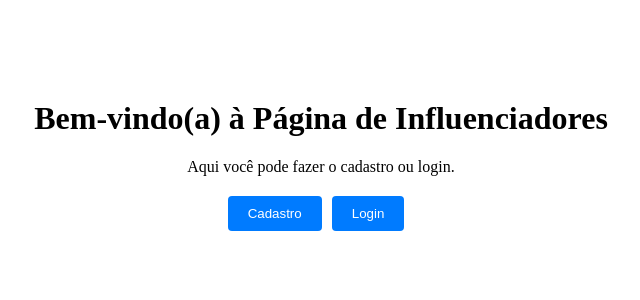
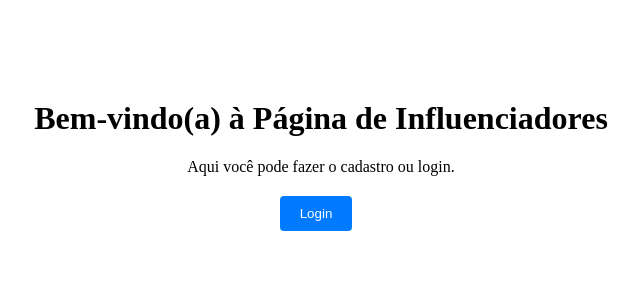
Before and after one commit to Samanta00/Digital-influencers, an Angular app in the folder front/: page / in a window 1280 px wide. Shown: the top 300 px of the page, without its empty margins (319-959 px from the left). Built offline with nearby package versions, Linux system fonts and the light colour scheme.

Commit message:
fix: button removed

```diff
--- a/front/src/app/Interfaces/page/page.component.html
+++ b/front/src/app/Interfaces/page/page.component.html
@@ -2,7 +2,7 @@
     <h1>Bem-vindo(a) à Página de Influenciadores</h1>
     <p>Aqui você pode fazer o cadastro ou login.</p>
     <div class="button-container">
-      <button class="button" (click)="irParaCadastro()">Cadastro</button>
+
       <button class="button" (click)="irParaLogin()">Login</button>
     </div>
   </div>
```
